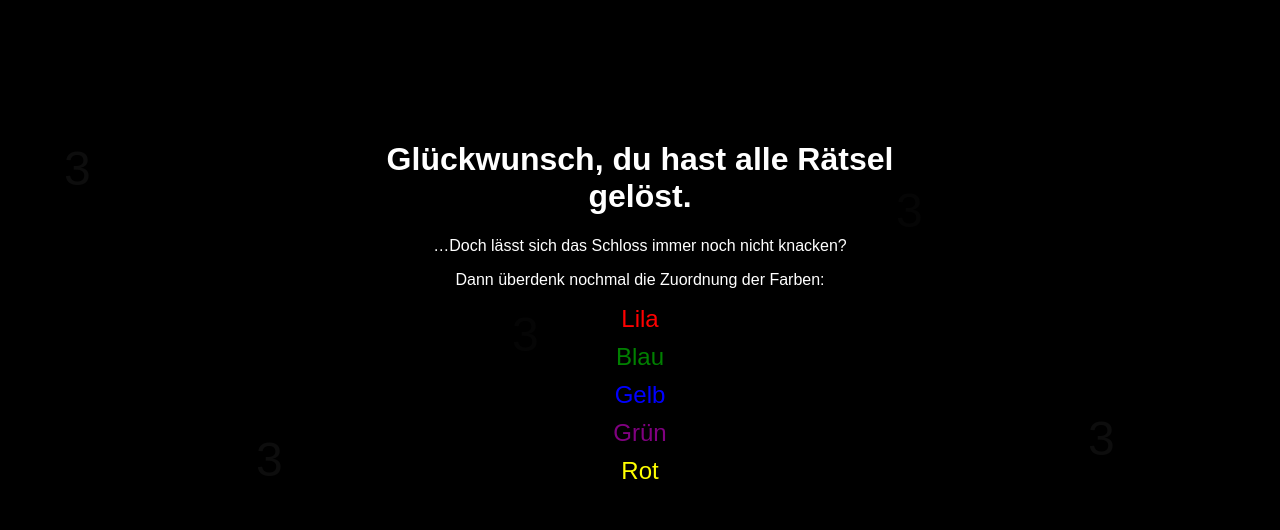
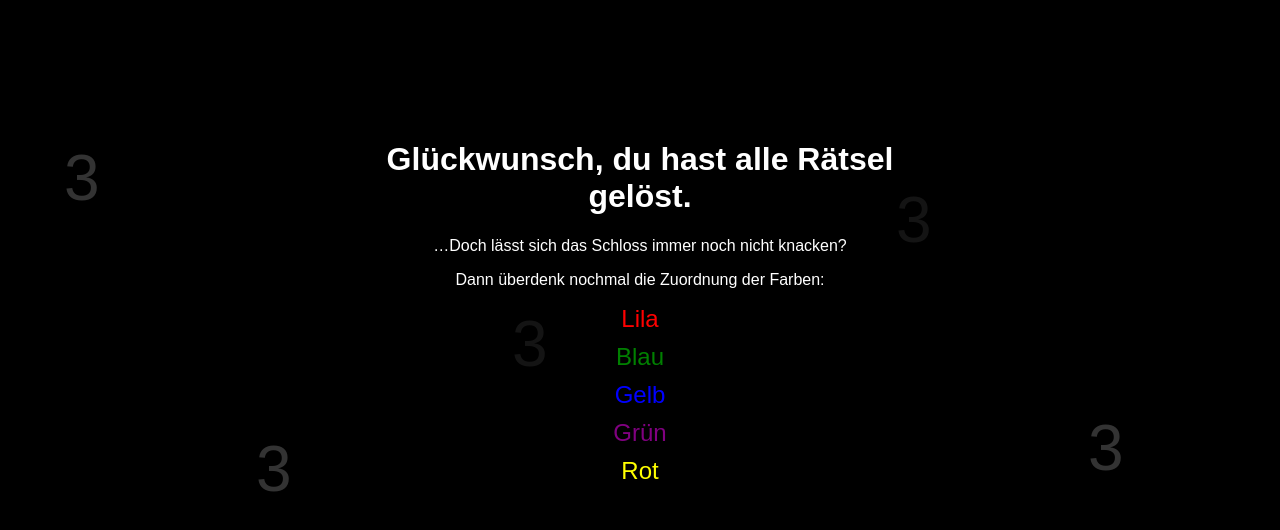
Before and after one commit to Seppo-x/magdanihochzeit, a plain HTML site: page index.html in a window 1280 px wide. Drawn offline with Linux system fonts and the light colour scheme.

Commit message:
Update index.html

```diff
--- a/index.html
+++ b/index.html
@@ -17,8 +17,8 @@
     /* Hintergrund mit gestreuten 3ern */
     .three {
       position: absolute;
-      font-size: 3rem;
-      color: rgba(255, 255, 255, 0.05);
+      font-size: 4rem;
+      color: rgba(255, 255, 255, 0.2);
       user-select: none;
       pointer-events: none;
     }
```
